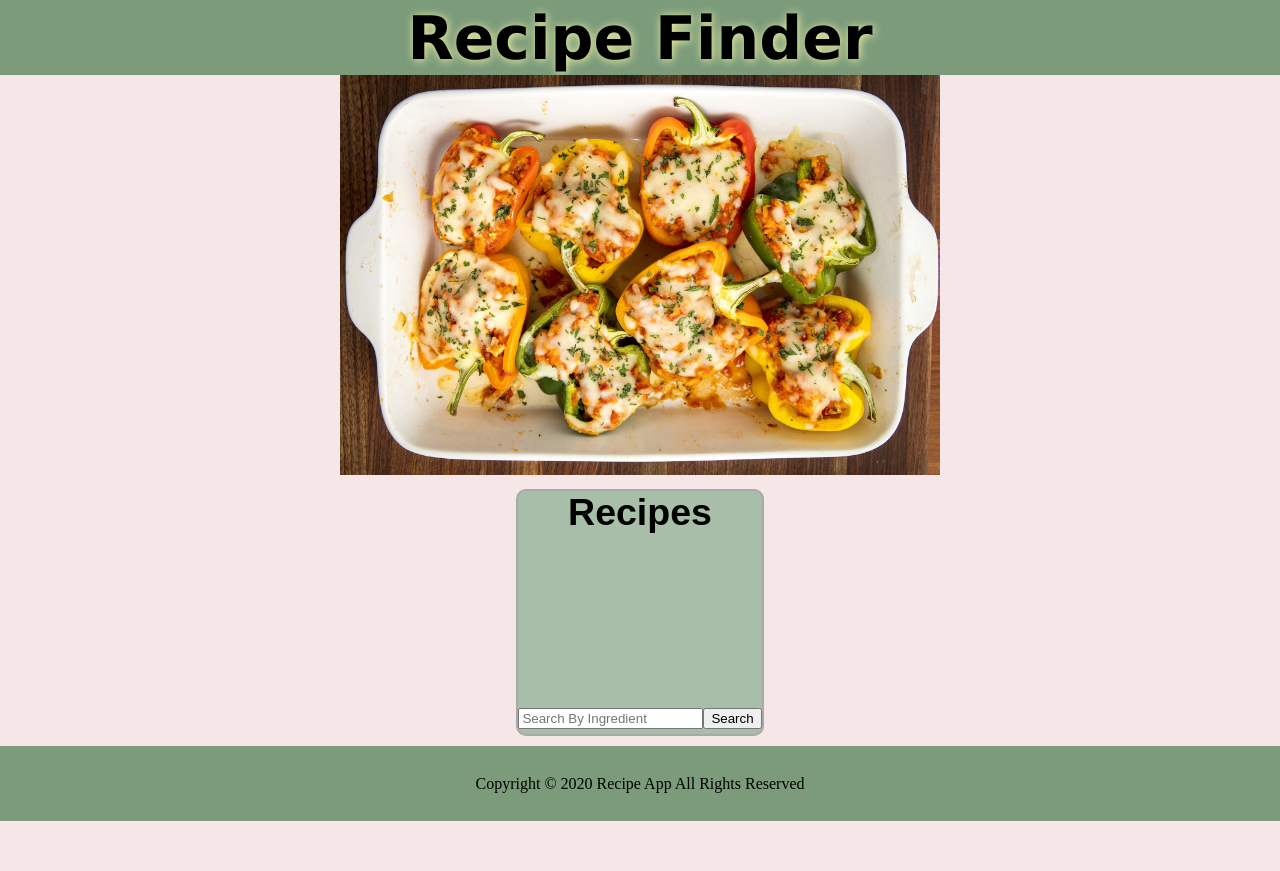
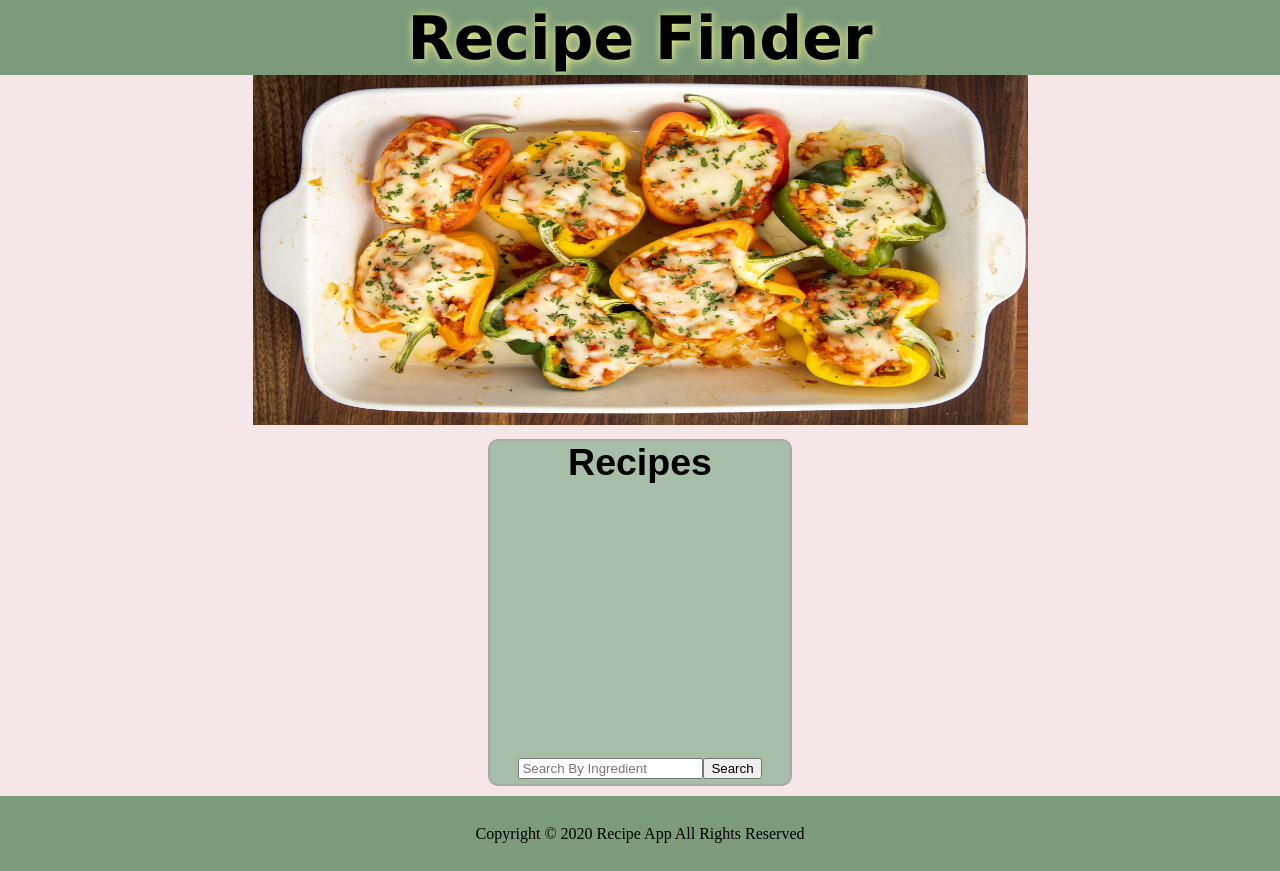
Before and after one commit to alyssak37/Project-one, a plain HTML site: page index.html in a window 1280 px wide. Before the commit the page ends 821 px from the top, so only its background shows below. Drawn offline with nearby package versions, Linux system fonts and the light colour scheme.

Commit message:
changes css

```diff
--- a/css/style.css
+++ b/css/style.css
@@ -34,6 +34,7 @@ main > section {
     background-color: rgb(168, 190, 168);
     font-family: fantasy;
     font-size: 25px;
+    flex-grow: 1;
 
 }
 
@@ -44,11 +45,6 @@ main > section {
     display: flex;
     justify-content: center;
     align-items: center;
-}
-
-#title {
-    font-size: 16px;
-    font-family: Gill Sans;
 }
 
 
@@ -65,20 +61,22 @@ header, footer {
 header {
     font-family: Verdana;
     font-size: 30px;
-    text-shadow: 1px 1px 10px rgb(243, 243, 164);
+    text-shadow: 1px 1px 10px rgb(245, 245, 136);
 }
 
 form {
     display: flex;
-    justify-content: baseline;
+    justify-content: center;
     align-items: flex-end;
-    height: 200px;
+    height: 300px;
+    width: 300px;
     padding-bottom: 5px;
+    text-align: center;
 
 }
 
 div > img{
-    width: fit-content;
-    height: 400px;
+    width: 775px;
+    height: 350px;
 
 }
--- a/index.html
+++ b/index.html
@@ -24,7 +24,7 @@
 
             <article class="card outline">
                 <h2>Recipes<strong></strong></h2>
-                <p id="title"></p>
+
                 <form>
                     <input type="text" id="searchrecipe" placeholder="Search By Ingredient">
                     <input type="submit" value="Search">
--- a/js/script.js
+++ b/js/script.js
@@ -9,7 +9,6 @@
 //const id = '76446193'; second id
 const key = '23ae21896dda4dd754b5755011b40c14';
 const id = '9ce5db68';
-
 const BASE_URL = 'https://api.edamam.com/search'
 
 //variables
@@ -30,10 +29,9 @@ init();
 
  }
 
-
  function getData(event){
      event.preventDefault();
- //const url = detailURL ? detailURL :BASE_URL
+
  const userInput = $input.val();
      $.ajax(BASE_URL + '?q=' + userInput + '&app_id=' + id + '&app_key=' + key)
       .then(function(data) {
@@ -45,18 +43,8 @@ init();
      });
  }
 
- function handleGetData(event) {
-    event.preventDefault();
- }
-
-/*function handleClick() {
-    const url = this.dataset.url;
-    getData(url);
-};*/
-
 
 function renderRecipes(){
-   //$title.text(`Recipes Using: ${recipeData.hits.recipeDetail}`);
    const html = recipeData.map(function({recipe}){
     return`
     <div>
```
Also changed, not shown: wireframescreenshot.png (added), 1 other file.
